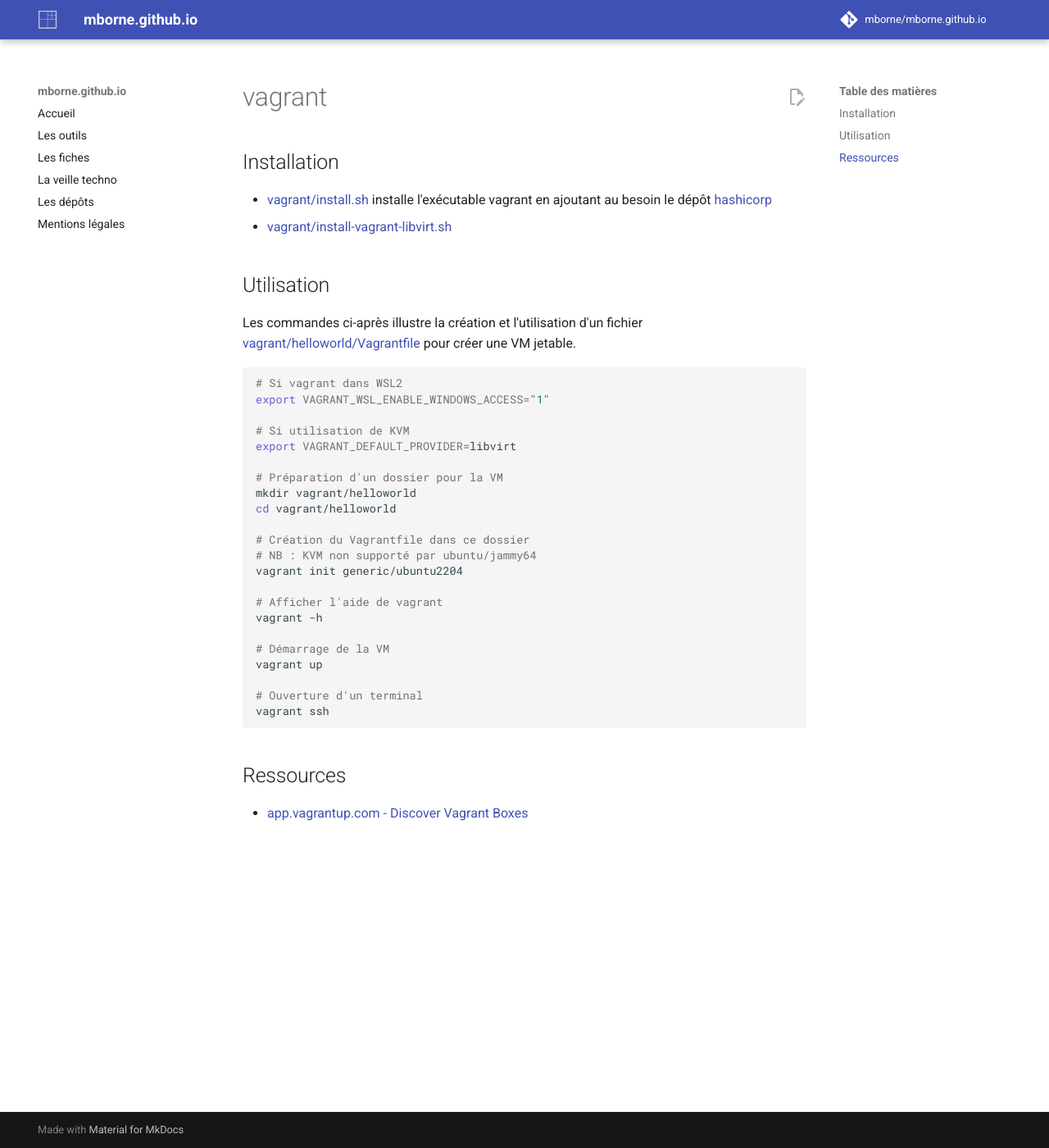
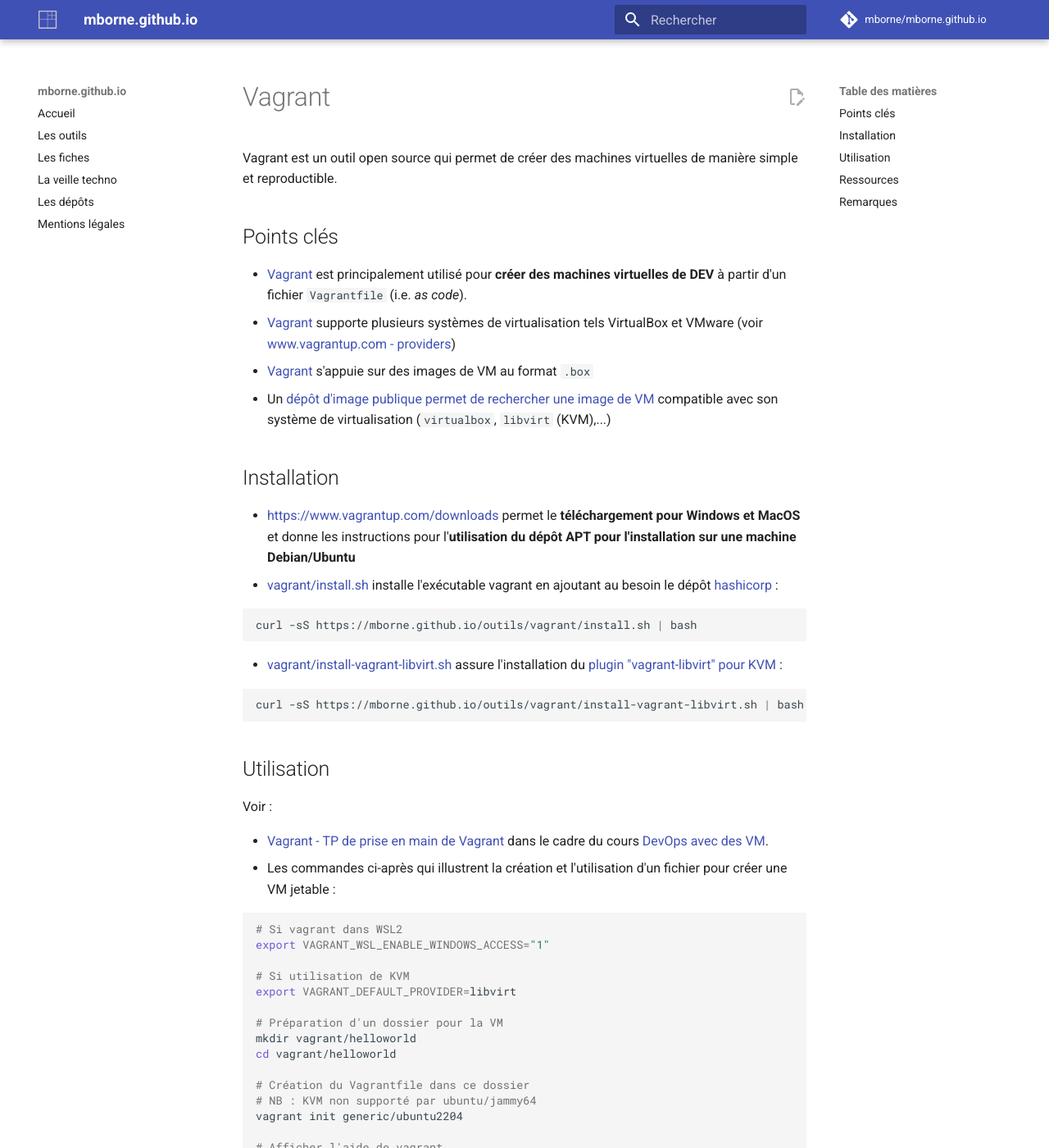
Before and after one commit to mborne/mborne.github.io, an MkDocs documentation site: the page built from docs/outils/vagrant/README.md, in a window 1280 px wide and 1400 px high. Shown: the whole window at 82% size. Built offline with MkDocs 1.6.1 and Material for MkDocs 9.7.7, drawn with Linux system fonts in a browser that asks for light colours; comment, search, counter and statistics services are not loaded; some of the changed text lies outside the part shown.

Commit message:
docs(vagrant): fusion avec annexe du cours-devops

````diff
--- a/docs/outils/vagrant/README.md
+++ b/docs/outils/vagrant/README.md
@@ -1,13 +1,35 @@
-# vagrant
+# Vagrant
+
+Vagrant est un outil open source qui permet de créer des machines virtuelles de manière simple et reproductible.
+
+## Points clés
+
+* [Vagrant](https://www.vagrantup.com/) est principalement utilisé pour **créer des machines virtuelles de DEV** à partir d'un fichier `Vagrantfile` (i.e. *as code*).
+* [Vagrant](https://www.vagrantup.com/) supporte plusieurs systèmes de virtualisation tels VirtualBox et VMware (voir [www.vagrantup.com - providers](https://www.vagrantup.com/docs/providers))
+* [Vagrant](https://www.vagrantup.com/) s'appuie sur des images de VM au format `.box`
+* Un [dépôt d'image publique permet de rechercher une image de VM](https://app.vagrantup.com/boxes/search) compatible avec son système de virtualisation (`virtualbox`, `libvirt` (KVM),...)
 
 ## Installation
 
-* [vagrant/install.sh](install.sh) installe l'exécutable vagrant en ajoutant au besoin le dépôt [hashicorp](../hashicorp/README.md)
-* [vagrant/install-vagrant-libvirt.sh](install-vagrant-libvirt.sh)
+* [https://www.vagrantup.com/downloads](https://www.vagrantup.com/downloads) permet le **téléchargement pour Windows et MacOS** et donne les instructions pour l'**utilisation du dépôt APT pour l'installation sur une machine Debian/Ubuntu**
+* [vagrant/install.sh](install.sh) installe l'exécutable vagrant en ajoutant au besoin le dépôt [hashicorp](../hashicorp/README.md) :
+
+```bash
+curl -sS https://mborne.github.io/outils/vagrant/install.sh | bash
+```
+
+* [vagrant/install-vagrant-libvirt.sh](install-vagrant-libvirt.sh) assure l'installation du [plugin "vagrant-libvirt" pour KVM](https://github.com/vagrant-libvirt/vagrant-libvirt) :
+
+```bash
+curl -sS https://mborne.github.io/outils/vagrant/install-vagrant-libvirt.sh | bash
+```
 
 ## Utilisation
 
-Les commandes ci-après illustre la création et l'utilisation d'un fichier [vagrant/helloworld/Vagrantfile](helloworld/Vagrantfile) pour créer une VM jetable.
+Voir :
+
+* [Vagrant - TP de prise en main de Vagrant](prise-en-main.md) dans le cadre du cours [DevOps avec des VM](https://mborne.github.io/cours-devops/vm.html).
+* Les commandes ci-après qui illustrent la création et l'utilisation d'un fichier pour créer une VM jetable :
 
 ```bash
 # Si vagrant dans WSL2
@@ -34,6 +56,16 @@
 vagrant ssh
 ```
 
+
 ## Ressources
 
+* [Vagrant - TP de prise en main de Vagrant](prise-en-main.md)
+* [Vagrant - getting started](https://learn.hashicorp.com/collections/vagrant/getting-started) qui guide pour **débuter en l'absence d'un proxy HTTP** (par exemple sur une machine perso connectée à une box internet standard).
 * [app.vagrantup.com - Discover Vagrant Boxes](https://app.vagrantup.com/boxes/search)
+* [gist.github.com - wpscholar/vagrant-cheat-sheet.md](https://gist.github.com/wpscholar/a49594e2e2b918f4d0c4#file-vagrant-cheat-sheet-md) qui liste les **principales commandes de vagrant**.
+
+## Remarques
+
+* [code.gouv.fr - SILL - Vagrant](https://code.gouv.fr/sill/detail?name=Vagrant) mentionne que l'outil n'est plus recommandé depuis le 25 septembre 2023 suite à un [changement de licence](https://fr.wikipedia.org/wiki/Vagrant#Licence).
+* A ce titre, il serait probablement pertinent de basculer sur [multipass + cloud-init](https://ubuntu.com/blog/using-cloud-init-with-multipass) dans le cadre du cours [DevOps avec des VM](https://mborne.github.io/cours-devops/vm.html) où Vagrant est présenté pour illustrer la création de VM *as code*.
+* Nous voyons toutefois par la suite [DevOps avec des conteneurs](https://mborne.github.io/cours-devops/conteneurs.html) et ces derniers sont désormais largement plus utilisé que les VM pour les environnements de DEV.
--- a/mkdocs.yml
+++ b/mkdocs.yml
@@ -16,6 +16,7 @@
   - Les dépôts: depots/index.md
   - Mentions légales: mentions-legales/index.md
 plugins:
+  - search
   - git-revision-date-localized:
       type: date
 extra_javascript:
````
Also changed, not shown: docs/outils/vagrant/prise-en-main.md (added, +124 -0 lines), 1 other file.
